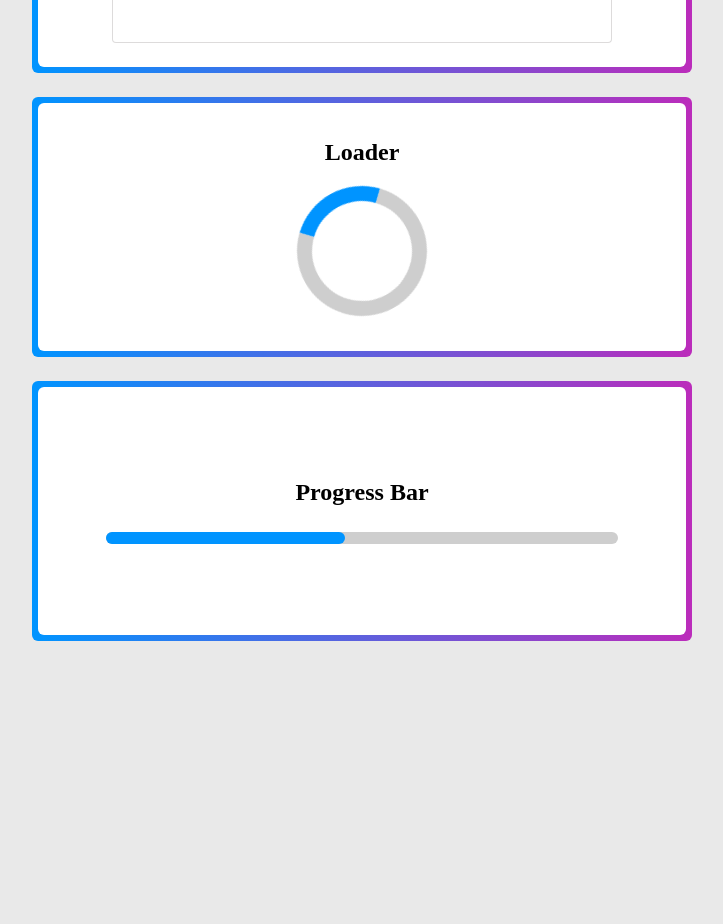
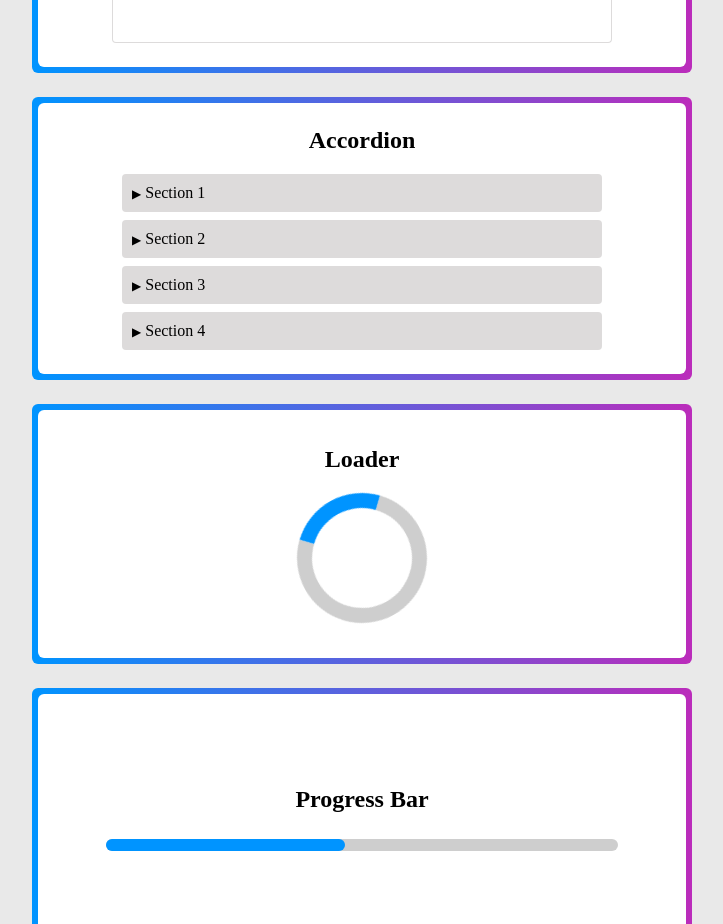
Before and after one commit to Rohit0301/Frontend-Machine-Coding-Round, a React (Vite) app: page / in a window 1280 px wide. Shown: the part 1260-2184 px from the top of the page, without its empty margins (278-1001 px from the left). Before the commit the page ends 1949 px from the top, so only its background shows below. Built offline with nearby package versions, Linux system fonts and the light colour scheme.

Commit message:
Added accordion

```diff
--- /dev/null
+++ b/src/Accordion/index.jsx
@@ -0,0 +1,95 @@
+import React from "react";
+import "./style.css";
+const accordionContent = [
+	{
+		id: 1,
+		title: "Section 1",
+		content: "Section 1 content",
+	},
+	{
+		id: 2,
+		title: "Section 2",
+		content: "Section 2 content",
+	},
+	{
+		id: 3,
+		title: "Section 3",
+		content: "Section 3 content",
+	},
+	{
+		id: 4,
+		title: "Section 4",
+		content: "Section 4 content",
+	},
+];
+
+// Implemented this using vanilla Javascript,
+// it is easy to implement it using react by managing a selectedSection state
+export default function Accordion() {
+	const handleSectionClicked = (sectionId) => {
+		// if a selected section again clicked so we just return from the function
+		if (
+			document
+				.querySelector(`#accordian-title-${sectionId}`)
+				.classList.contains("selected-accordion-title")
+		)
+			return;
+
+		for (let i = 0; i < accordionContent.length; i++) {
+			// removing the selected class from all the section
+			//  or we can check is selected class is present then only remove it
+
+			document
+				.querySelector(`#accordian-title-${accordionContent[i].id}`)
+				.classList.remove("selected-accordion-title");
+			let content = document.querySelector(
+				`#accordian-content-${accordionContent[i].id}`
+			);
+			content.classList.remove("remove-accordion-content");
+
+			// if the section contains selected it means it will our previously selected section
+			//  so will add a new class remove-accordian-content to it, to show closing section
+			// animation and also added handler when the animation completes we will remove that class
+			if (content.classList.contains("selected-accordion-content")) {
+				content.classList.add("remove-accordion-content");
+				content.addEventListener("animationend", function handleAnimationEnd() {
+					content.style.display = "none";
+					content.classList.remove("remove-accordion-content");
+					content.removeEventListener("animationend", handleAnimationEnd);
+				});
+			}
+			content.classList.remove("selected-accordion-content");
+		}
+
+		// setting the selected class to title and content of currently selected section
+		document.querySelector(`#accordian-content-${sectionId}`).style.display =
+			"block";
+		document
+			.querySelector(`#accordian-title-${sectionId}`)
+			.classList.add("selected-accordion-title");
+		document
+			.querySelector(`#accordian-content-${sectionId}`)
+			.classList.add("selected-accordion-content");
+	};
+	return (
+		<div className="accordion-container">
+			{accordionContent.map((item) => (
+				<div key={item.id}>
+					<div
+						id={`accordian-title-${item.id}`}
+						className="accordian-title"
+						onClick={() => handleSectionClicked(item.id)}
+					>
+						{item.title}
+					</div>
+					<div
+						id={`accordian-content-${item.id}`}
+						className="accordian-content"
+					>
+						{item.content}
+					</div>
+				</div>
+			))}
+		</div>
+	);
+}
--- /dev/null
+++ b/src/Accordion/style.css
@@ -0,0 +1,73 @@
+.accordion-container {
+    gap: 8px;
+    width: 30rem;
+    display: flex;
+    margin-top: 12px;
+    flex-direction: column;
+}
+
+.accordian-content {
+    border-top: 0;
+    padding: 8px;
+    height: 0px;
+    display: none;
+    overflow: scroll;
+    border: 1px solid #dddbdb;
+}
+
+.selected-accordion-content {
+    display: block;
+    height: 100px;
+    animation: showContent 0.3s linear;
+}
+
+.accordian-title {
+    padding: 10px;
+    cursor: pointer;
+    background: #dddbdb;
+    border-radius: 4px;
+}
+
+.accordian-title::before{
+    content: '▶';
+    font-size: 12px;
+    margin-right: 4px;
+}
+.selected-accordion-title::before{
+    content: '▼';
+    font-size: 12px;
+    margin-right: 4px;
+}
+.selected-accordion-title {
+    font-weight: 600;
+    color: white;
+    background: #0094ff;
+    border-bottom-left-radius: 0;
+    border-bottom-right-radius: 0;
+}
+
+.remove-accordion-content {
+    height: 0%;
+    display: block;
+    animation: hideContent 0.3s linear;
+}
+
+@keyframes showContent {
+    0% {
+        height: 30px;
+    }
+
+    100% {
+        height: 100px;
+    }
+}
+
+@keyframes hideContent {
+    0% {
+        height: 100px;
+    }
+
+    100% {
+        height: 0px;
+    }
+}
--- a/src/App.jsx
+++ b/src/App.jsx
@@ -3,6 +3,7 @@ import CShape from "./CShape";
 import Layout from "./Layout";
 import Loader from "./Loader";
 import Ratings from "./Ratings";
+import Accordion from "./Accordion";
 import ProgressBar from "./ProgressBar";
 import TrafficLights from "./TrafficLights";
 const components = [
@@ -20,16 +21,20 @@ const components = [
 	},
 	{
 		name: "Tabs",
-		Component:  Tabs
+		Component: Tabs,
+	},
+	{
+		name: "Accordion",
+		Component: Accordion,
 	},
 	{
 		name: "Loader",
-		Component:  Loader
+		Component: Loader,
 	},
 	{
 		name: "Progress Bar",
-		Component:  ProgressBar
-	}
+		Component: ProgressBar,
+	},
 ];
 function App() {
 	return (
```
Also changed, not shown: 1 other file (tests, documents, lock files or other folders).
